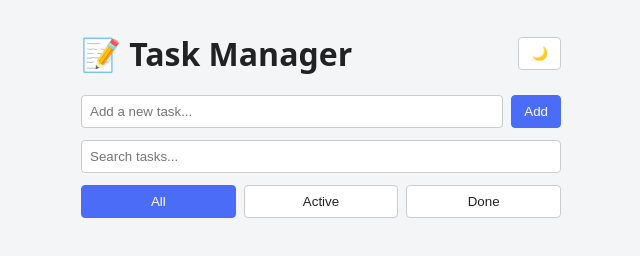
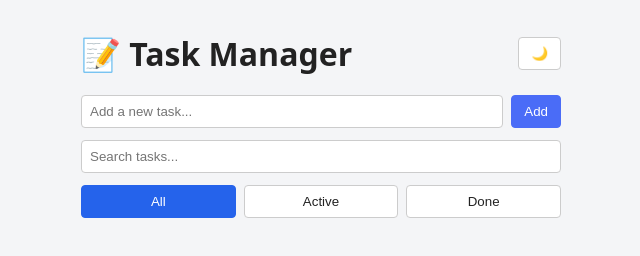
Before and after one commit to mitra-gh/static-task-manager, a plain HTML site: page index.html in a window 1280 px wide. Shown: the whole page, without its empty margins (319-959 px from the left). Drawn offline with Linux system fonts and the light colour scheme.

Commit message:
style: darken accent color for active filter

```diff
--- a/css/style.css
+++ b/css/style.css
@@ -93,9 +93,9 @@ button {
 }
 
 #filter-buttons button.active {
-  background: #4a6cf7;
+  background: #2563eb;
   color: #fff;
-  border-color: #4a6cf7;
+  border-color: #2563eb;
 }
 
 #task-list {
```
